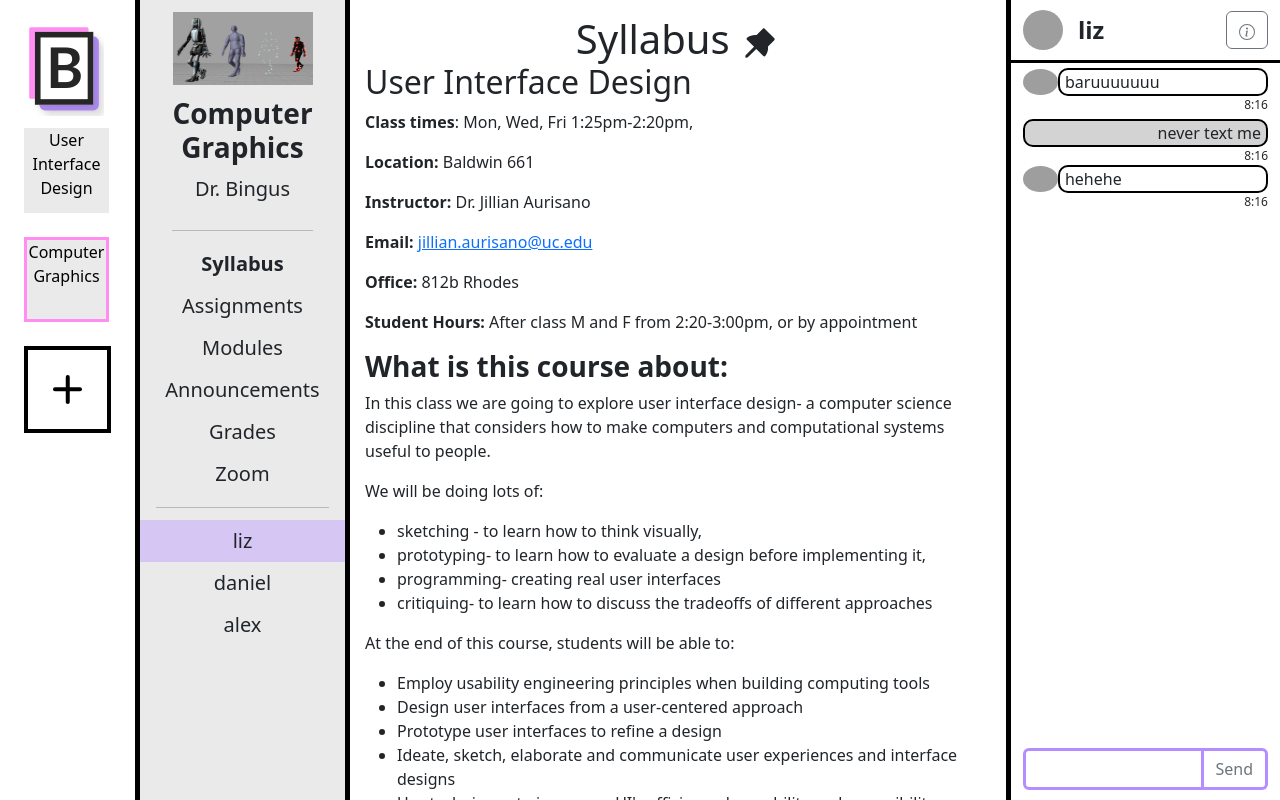
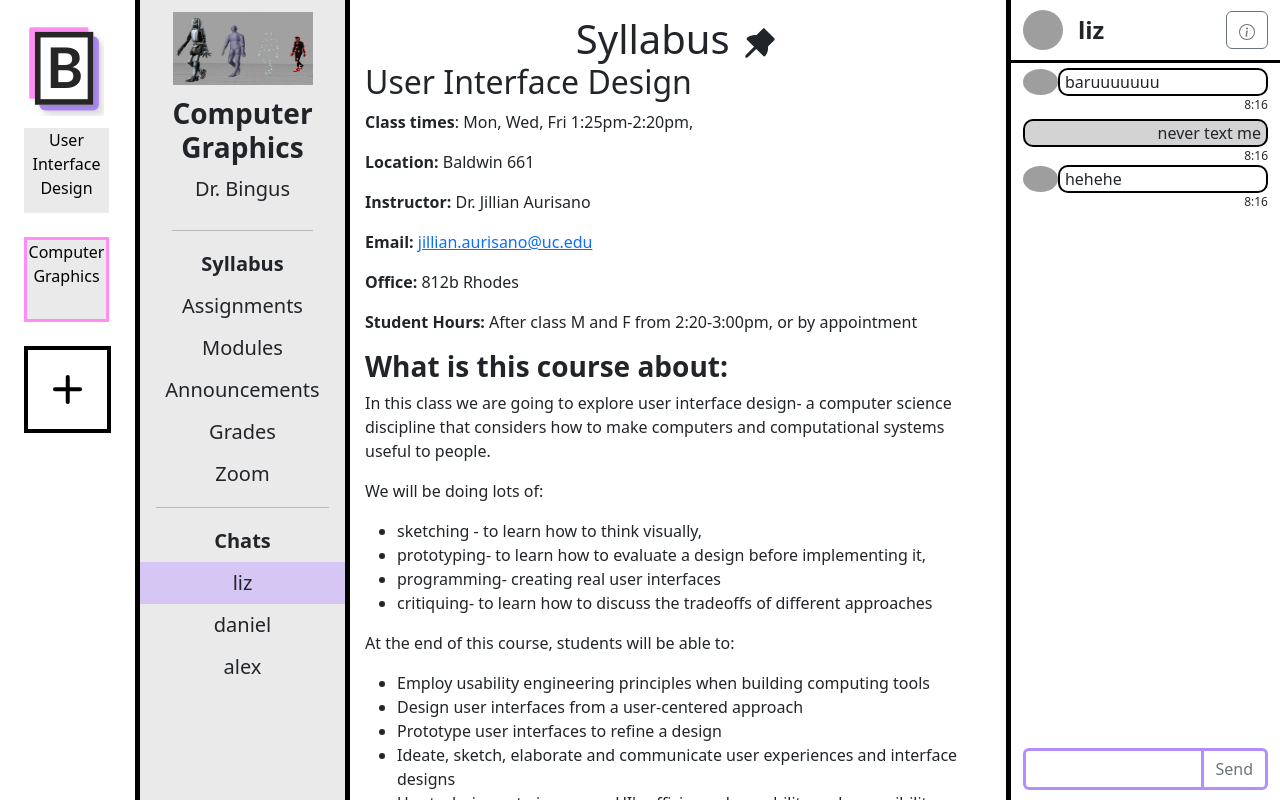
Before and after one commit to corncob567/AlternaCanvas, a React (Create React App) app: page /ui/syllabus in a window 1280 px wide. Built offline with nearby package versions, Linux system fonts and the light colour scheme; grey boxes are pictures that could not be loaded; a web font is replaced by a local one.

Commit message:
chat title

```diff
--- a/src/components/navigation/ChatSelector.jsx
+++ b/src/components/navigation/ChatSelector.jsx
@@ -10,6 +10,9 @@ const ChatSelector = (props) => {
 
     return (
         <ul className='courseNav--chats'>
+            <li class='chatNavTitle'>
+                Chats
+            </li>
             {chats.map((chat, index) => {
                 if (chat === user){
                     return null;
--- a/src/styles/components/Courses.scss
+++ b/src/styles/components/Courses.scss
@@ -1,4 +1,4 @@
-.courseNav{
+.courseNav {
   border-right: 5px $primary-3 solid;
   border-left: 5px $primary-3 solid;
   background-color: $secondary-2;
@@ -14,7 +14,7 @@
       padding: 6px 0px;
     }
 
-        a:not(.active):hover{
+    a:not(.active):hover {
       color: $primary-2;
     }
     a.active:hover {
@@ -61,7 +61,8 @@
     }
   }
 
-    a, p {
+  a,
+  p {
     text-decoration: none;
     text-align: center;
     padding: 10px;
@@ -103,6 +104,11 @@
   }
 }
 
-li:has(> .courseNav--item.active){
+.chatNavTitle {
+  font-size: 20px;
   font-weight: 700;
 }
+
+li:has(> .courseNav--item.active) {
+  font-weight: 700;
+}
```
Lines whose indentation alone changed are shown as unchanged.
